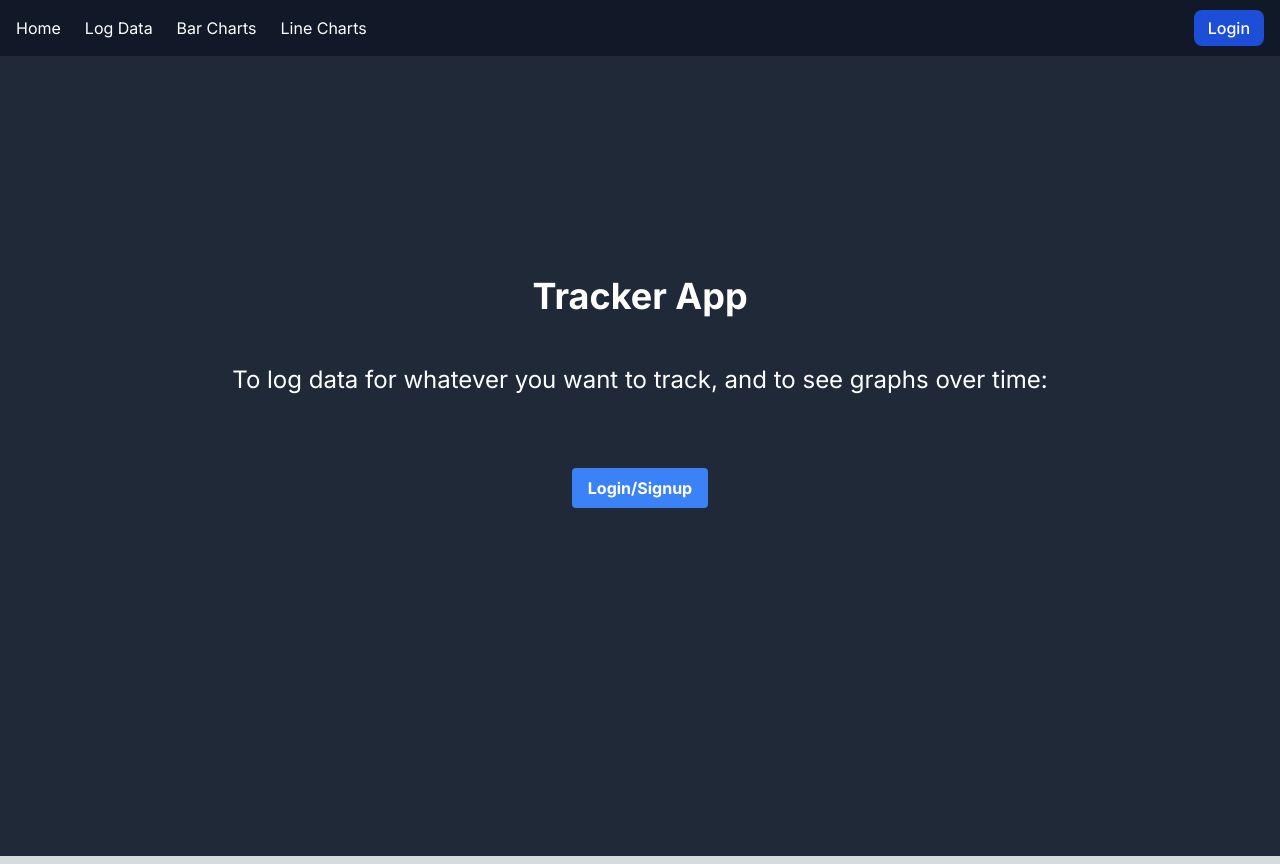
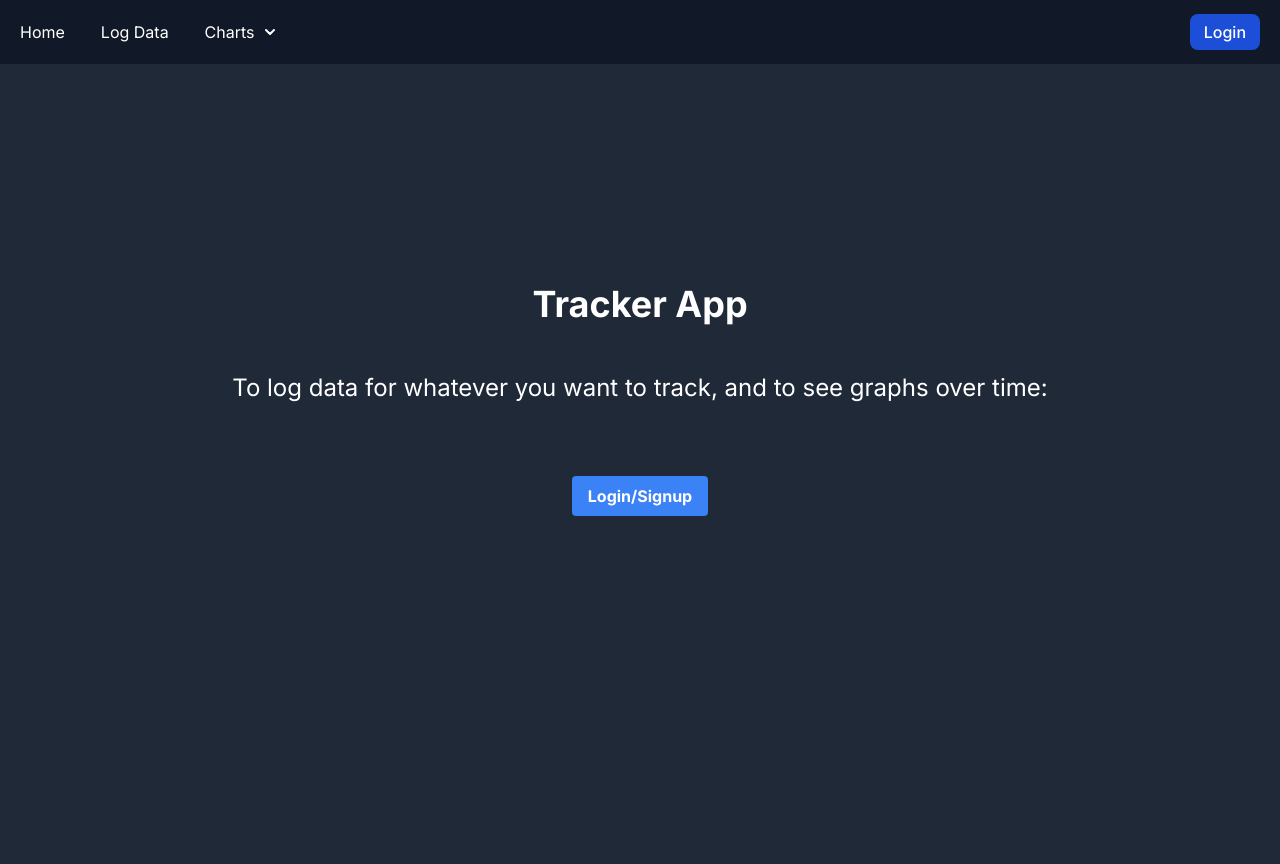
Before and after one commit to brigittegoelerslough/data-logger-app, a Next.js app: page / in a window 1280 px wide. Built offline with nearby package versions, Linux system fonts and the light colour scheme; no server answers.

Commit message:
dropdown navbar

```diff
--- /dev/null
+++ b/app/components/Dropdown.jsx
@@ -0,0 +1,57 @@
+'use client'
+import React, { useState } from 'react'
+
+export default function Dropdown() {
+    const [isOpen, setIsOpen] = useState(false);
+
+    const toggleDropdown = () => {
+        setIsOpen(!isOpen);
+    };
+
+    const closeDropdown = () => {
+        setIsOpen(false);
+    };
+
+    return (
+        <li>
+            {/* <div className="relative inline-block"> */}
+            <div className="relative">
+                <button
+                    type="button"
+                    className="items-center w-28 py-2 px-3 text-white hover:text-blue-500 bg-transparent focus:outline-none inline-flex"
+                    onClick={toggleDropdown}
+                >
+                    Charts
+                    <svg className="w-2.5 h-2.5 ml-2.5" aria-hidden="true" xmlns="http://www.w3.org/2000/svg" fill="none" viewBox="0 0 10 6">
+                        <path stroke="currentColor" strokeLinecap="round" strokeLinejoin="round" strokeWidth="2" d="m1 1 4 4 4-4" />
+                    </svg>
+                </button>
+
+                {isOpen && (
+                    <div className="origin-top-right absolute mt-1 py-1 w-28 shadow-lg bg-gray-900 ring-2 ring-black ring-opacity-5">
+                        <ul role="menu" aria-orientation="vertical" aria-labelledby="options-menu">
+                            <li>
+                                <a
+                                    href="/bar-chart"
+                                    className="block px-4 py-2 text-sm text-white hover:text-blue-500 hover:bg-gray-800"
+                                    onClick={closeDropdown}
+                                >
+                                    Bar Charts
+                                </a>
+                            </li>
+                            <li>
+                                <a
+                                    href="/line-chart"
+                                    className="block px-4 py-2 text-sm text-white hover:text-blue-500 hover:bg-gray-800"
+                                    onClick={closeDropdown}
+                                >
+                                    Line Charts
+                                </a>
+                            </li>
+                        </ul>
+                    </div>
+                )}
+            </div>
+        </li>
+    )
+}
--- a/app/components/NavBar.jsx
+++ b/app/components/NavBar.jsx
@@ -1,13 +1,14 @@
+import Dropdown from "./Dropdown";
 import LogoutOrLogin from "./LogoutOrLogin";
 
 
 export default function NavBar() {
    return(
-       <nav className="bg-gray-900 tex-white p-4">
+       <nav className="bg-gray-900 tex-white py-3 px-5">
            <div className="flex justify-between items-center w-full">
                <ul className="text-sm md:text-base flex space-x-3 md:space-x-6 justify-center items-center">
                    <li>
-                       <a href="/" className="text-white hover:text-blue-500">
+                       <a href="/" className="text-white hover:text-blue-500 mr-3">
                            Home
                        </a>
                    </li>
@@ -16,7 +17,10 @@ export default function NavBar() {
                            Log Data
                        </a>
                    </li>
-                   <li>
+
+                   <Dropdown/>
+
+                   {/* <li>
                        <a href="/bar-chart" className="text-white hover:text-blue-500">
                            Bar Charts
                        </a>
@@ -25,11 +29,8 @@ export default function NavBar() {
                        <a href="/line-chart" className="text-white hover:text-blue-500">
                            Line Charts
                        </a>
-                   </li>                   {/* <li>
-                       <a href="/saved-jokes" className="text-white hover:text-blue-500">
-                           Saved Jokes
-                       </a>
                    </li> */}
+
                </ul>
                <div>
                    <LogoutOrLogin />
@@ -38,3 +39,55 @@ export default function NavBar() {
        </nav>
    )
 }
+
+// export default function NavBar2() {
+
+//     return(
+//     <nav class="bg-white border-gray-200 dark:bg-gray-900 dark:border-gray-700">
+//         <div class="max-w-screen-xl flex flex-wrap items-center justify-between mx-auto p-4">
+//             {/* <button data-collapse-toggle="navbar-dropdown" type="button" class="inline-flex items-center p-2 w-10 h-10 justify-center text-sm text-gray-500 rounded-lg md:hidden hover:bg-gray-100 focus:outline-none focus:ring-2 focus:ring-gray-200 dark:text-gray-400 dark:hover:bg-gray-700 dark:focus:ring-gray-600" aria-controls="navbar-dropdown" aria-expanded="false">
+//                 <span class="sr-only">Open main menu</span>
+//                 <svg class="w-5 h-5" aria-hidden="true" xmlns="http://www.w3.org/2000/svg" fill="none" viewBox="0 0 17 14">
+//                     <path stroke="currentColor" stroke-linecap="round" stroke-linejoin="round" stroke-width="2" d="M1 1h15M1 7h15M1 13h15"/>
+//                 </svg>
+//             </button> */}
+//             <div class="hidden w-full md:block md:w-auto" id="navbar-dropdown">
+//             <ul class="items-center flex flex-col font-medium p-4 md:p-0 mt-4 border border-gray-100 rounded-lg bg-gray-50 md:space-x-8 rtl:space-x-reverse md:flex-row md:mt-0 md:border-0 md:bg-white dark:bg-gray-800 md:dark:bg-gray-900 dark:border-gray-700">
+
+//                 <li>
+//                     <a href="/"
+//                         class="block py-2 px-3 text-white bg-blue-700 rounded md:bg-transparent md:text-blue-700 md:p-0 md:dark:text-blue-500 dark:bg-blue-600 md:dark:bg-transparent"
+//                         aria-current="/">
+//                         Home
+//                     </a>
+//                 </li>
+
+//                 <Dropdown/>
+
+//                 <li>
+//                     <a href="/log-data"
+//                     class="block py-2 px-3 text-gray-900 rounded hover:bg-gray-100 md:hover:bg-transparent md:border-0 md:hover:text-blue-700 md:p-0 dark:text-white md:dark:hover:text-blue-500 dark:hover:bg-gray-700 dark:hover:text-white md:dark:hover:bg-transparent">
+//                         Log Data
+//                     </a>
+//                 </li>
+
+//                 <li>
+//                     <a href="/bar-chart" class="block py-2 px-3 text-gray-900 rounded hover:bg-gray-100 md:hover:bg-transparent md:border-0 md:hover:text-blue-700 md:p-0 dark:text-white md:dark:hover:text-blue-500 dark:hover:bg-gray-700 dark:hover:text-white md:dark:hover:bg-transparent">
+//                         Bar Charts
+//                     </a>
+//                 </li>
+
+//                 <li>
+//                     <a href="/line-chart" class="block py-2 px-3 text-gray-900 rounded hover:bg-gray-100 md:hover:bg-transparent md:border-0 md:hover:text-blue-700 md:p-0 dark:text-white md:dark:hover:text-blue-500 dark:hover:bg-gray-700 dark:hover:text-white md:dark:hover:bg-transparent">
+//                         Line Charts
+//                     </a>
+//                 </li>
+
+//             </ul>
+
+//             </div>
+//         </div>
+//     </nav>
+
+//     )
+//  }
```
